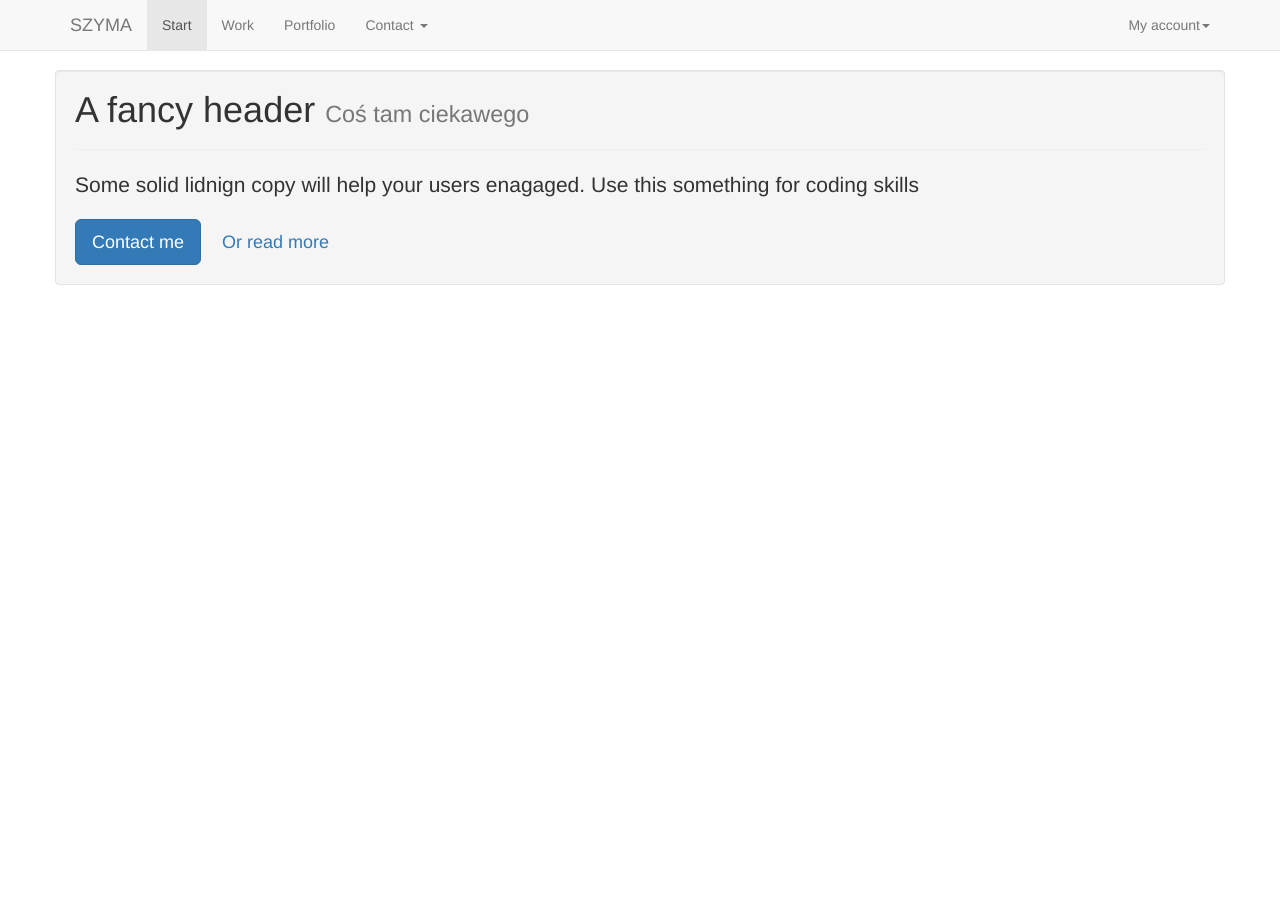
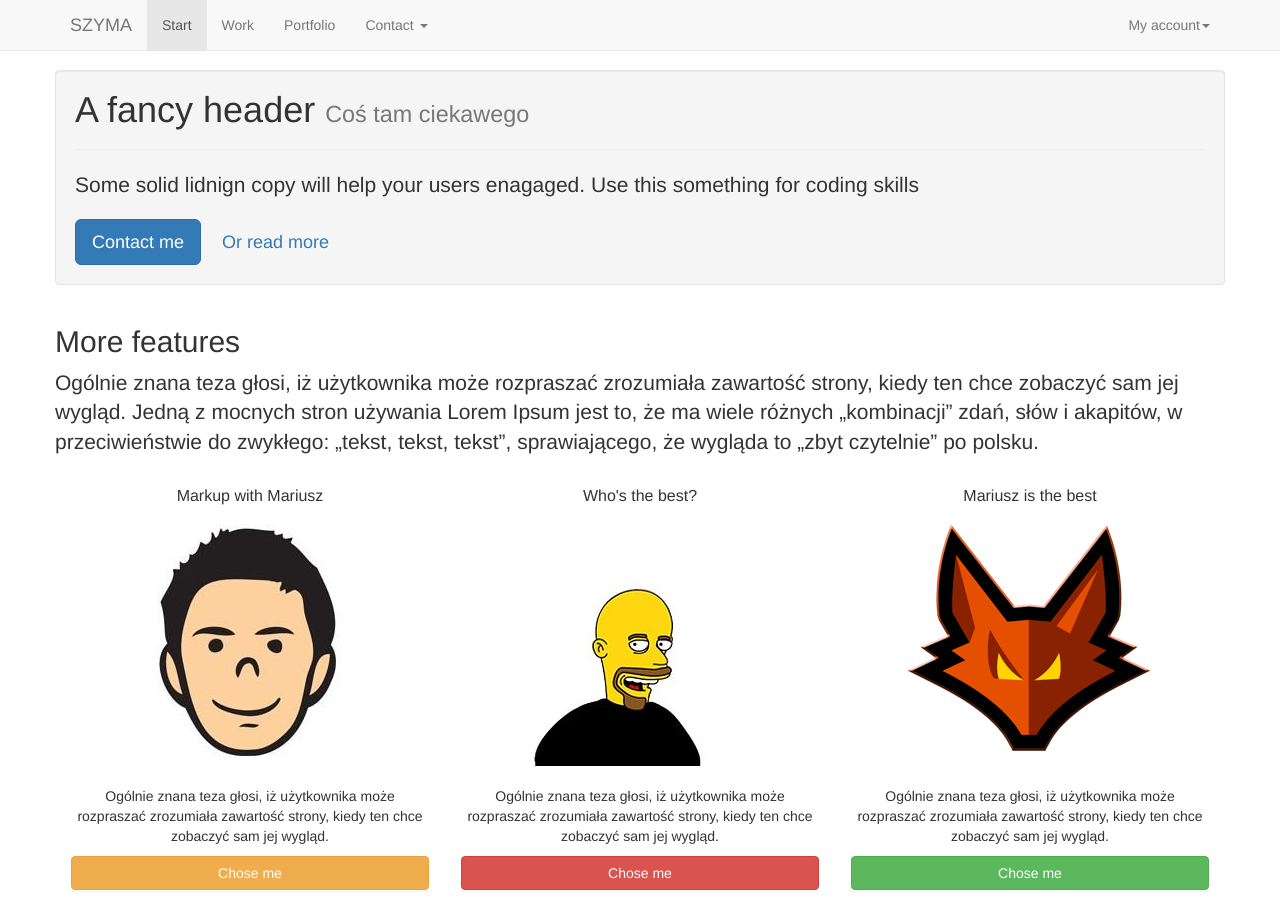
Before and after one commit to mszyma/Learn-boostrap-test-project, a plain HTML site: page index.html in a window 1280 px wide. Before the commit the page ends 800 px from the top, so only its background shows below. Drawn offline with nearby package versions, Linux system fonts and the light colour scheme.

Commit message:
column center

```diff
--- a/index.html
+++ b/index.html
@@ -76,6 +76,7 @@
                 </div>
             </div>
         </nav>
+
         <div class="row" id="Callout">
             <div class="col-12">
 
@@ -101,9 +102,54 @@
                 </div>
             </div>
         </div>
+
+        <div class="row" id="featureHeading">
+            <div class="col-12">
+              <h2>More features</h2>
+              <p class="lead">Ogólnie znana teza głosi, iż użytkownika może rozpraszać zrozumiała zawartość strony, kiedy ten chce zobaczyć sam jej wygląd. Jedną z mocnych stron używania Lorem Ipsum jest to, że ma wiele różnych „kombinacji” zdań, słów i akapitów, w przeciwieństwie do zwykłego: „tekst, tekst, tekst”, sprawiającego, że wygląda to „zbyt czytelnie” po polsku.</p>
+            </div>
+        </div>
+
+        <div class="row" id="features">
+          <div class="col-sm-4 feature">
+            <div class="panel">
+              <div class="panel-heading">
+                <h3 class="panel-title">Markup with Mariusz</h3>
+              </div>
+              <img src="img/1.jpg" alt="HTMLMario" class="img-rounded">
+
+              <p>Ogólnie znana teza głosi, iż użytkownika może rozpraszać zrozumiała zawartość strony, kiedy ten chce zobaczyć sam jej wygląd. </p>
+
+              <a href="" target="_blank" class="btn btn-warning btn-block"> Chose me</a>
+            </div>
+          </div>
+          <div class="col-sm-4">
+            <div class="panel">
+              <div class="panel-heading">
+                <h3 class="panel-title">Who's the best?</h3>
+              </div>
+              <img src="img/3.jpg" alt="HTMLMario" class="img-rounded">
+
+              <p>Ogólnie znana teza głosi, iż użytkownika może rozpraszać zrozumiała zawartość strony, kiedy ten chce zobaczyć sam jej wygląd. </p>
+
+              <a href="" target="_blank" class="btn btn-danger btn-block"> Chose me</a>
+            </div>
+          </div>
+          <div class="col-sm-4">
+            <div class="panel">
+              <div class="panel-heading">
+                <h3 class="panel-title">Mariusz is the best</h3>
+              </div>
+              <img src="img/2.jpg" alt="HTMLMario" class="img-rounded">
+
+              <p>Ogólnie znana teza głosi, iż użytkownika może rozpraszać zrozumiała zawartość strony, kiedy ten chce zobaczyć sam jej wygląd. </p>
+
+              <a href="" target="_blank" class="btn btn-success btn-block"> Chose me</a>
+            </div>
+          </div>
+        </div>
+
     </div>
-
-
     <!-- jQuery (necessary for Bootstrap's JavaScript plugins) -->
     <script src="https://ajax.googleapis.com/ajax/libs/jquery/1.11.3/jquery.min.js"></script>
     <!-- Include all compiled plugins (below), or include individual files as needed -->
```
Also changed, not shown: css/bootstrap.min.css, img/1.jpg (added), img/2.jpg (added), img/3.jpg (added).
